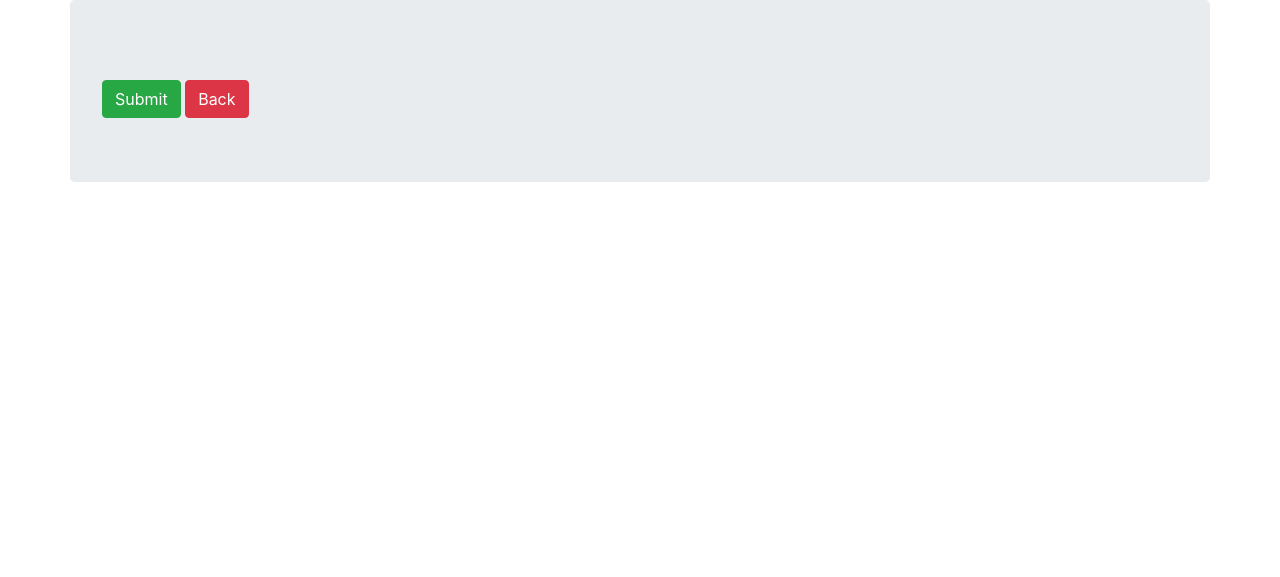
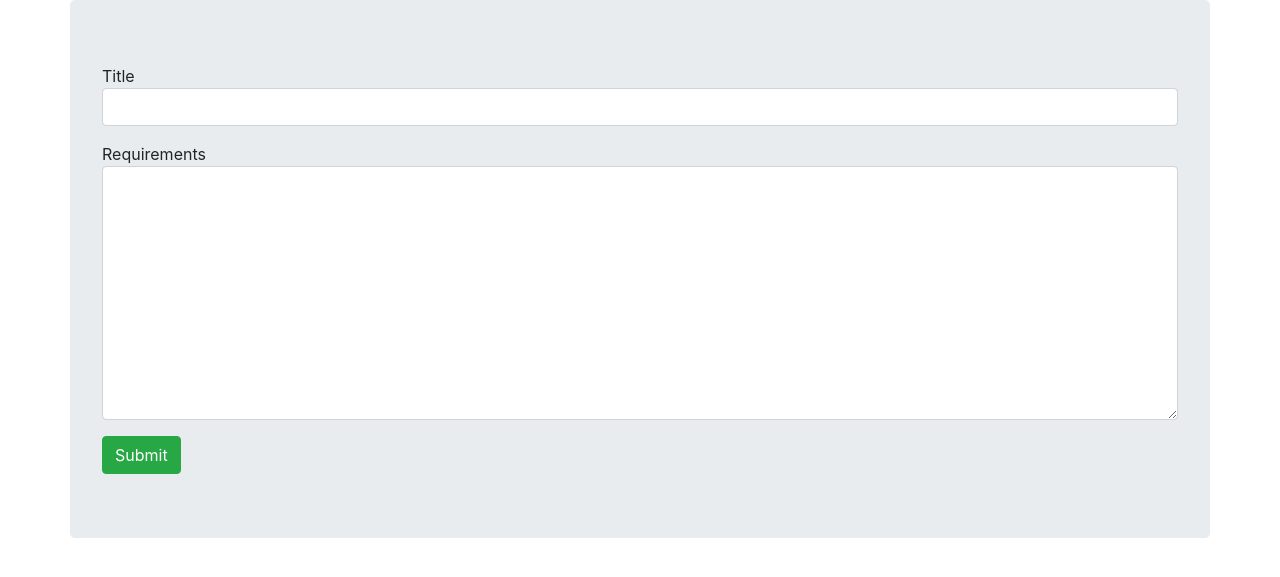
Before and after one commit to 810Teams/requirement-classification, a Django app: page / in a window 1280 px wide. Shown: the top 577 px of the page. Run offline with Django 3.2, Linux system fonts and the light colour scheme; some libraries are stand-ins or nearby versions.

Commit message:
:poop: Now functions but need styling

```diff
--- a/requirement/templates/requirement/index.html
+++ b/requirement/templates/requirement/index.html
@@ -13,35 +13,22 @@
   </head>
   <body>
     <div>
-        <form
-        class="container jumbotron narrow"
-        method="POST"
-        action="{% url 'create-dayoff' %}"
-      >
+      <form class="container jumbotron narrow"
+            method="POST"
+            action="{% url 'index' %}">
         {% csrf_token %}
 
         <div class="form-group">
-          {{ form.reason.label }}
-          {{ form.reason }}
+          {{ form.title.label }}
+          {{ form.title }}
         </div>
         <div class="form-group">
-          {{ form.type.label }}
-          {{ form.type }}
-        </div>
-        <div class="form-group">
-          {{ form.date_start.label }}
-          {{ form.date_start }}
-        </div>
-        <div class="form-group">
-          {{ form.date_end.label }}
-          {{ form.date_end }}
+          {{ form.requirements.label }}
+          {{ form.requirements }}
         </div>
 
         <div class="center group">
           <input class="btn btn-success" type="submit" value="Submit" />
-          <a href="{% url 'index' %}">
-            <input class="btn btn-danger" type="button" value="Back" />
-          </a>
         </div>
       </form>
 
--- a/requirement/views.py
+++ b/requirement/views.py
@@ -18,6 +18,9 @@ def index(request):
             context['success'] = "Analysis successful!"
         else:
             context['error'] = form.error
+        context['form'] = form
+    else:
+        context['form'] = RequirementForm()
 
     # context['data'] = RequirementData('แอปยา', [
     #     'แอปต้องดูรายการยาได้',
```
